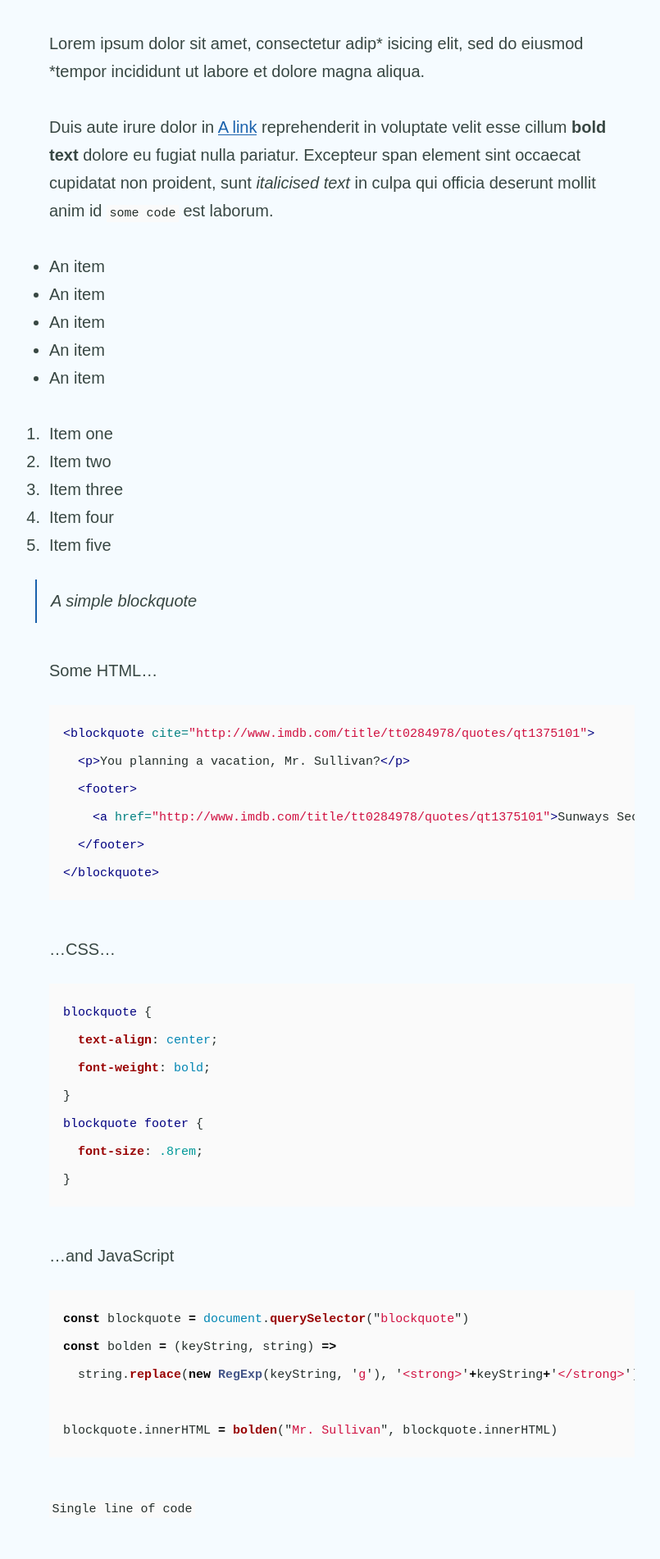
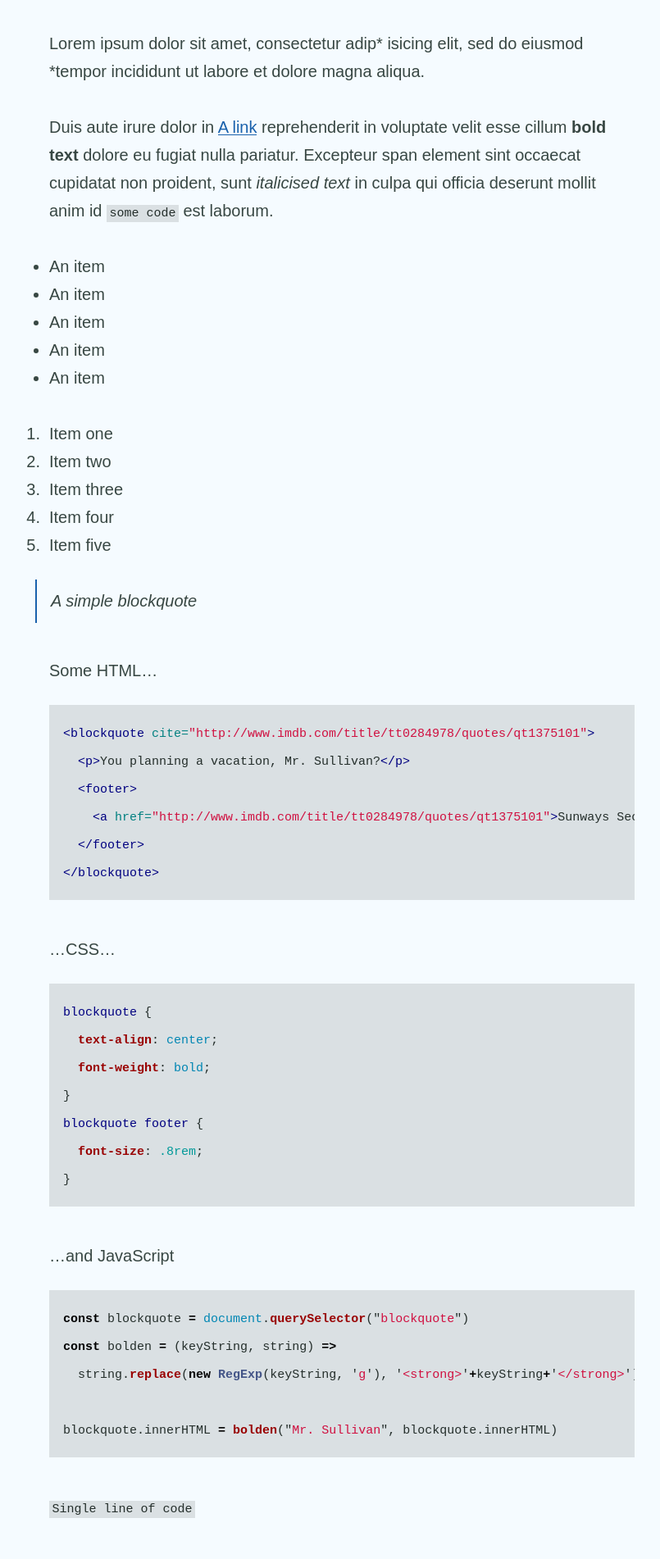
Before and after one commit to SiddharthSalian/saliansiddharth, a Jekyll site: the page built from elements.md, in a window 1280 px wide. Shown: the part 918-2820 px from the top of the page at 82% size, without its empty margins (4-809 px from the left). Built offline with Jekyll 4.4.1, drawn with Linux system fonts in a browser that asks for light colours.

Commit message:
Update _settings.scss

```diff
--- a/_sass/_settings.scss
+++ b/_sass/_settings.scss
@@ -1,6 +1,6 @@
 // Background colours
 $backgroundColour: #f5fbff !default;
-$codeBackgroundColour: #fafafa !default;
+$codeBackgroundColour: #dae0e3 !default;
 $featureBackgroundColour: #f9fafa !default;
 $accentColour: #1961ac !default;
 
```
